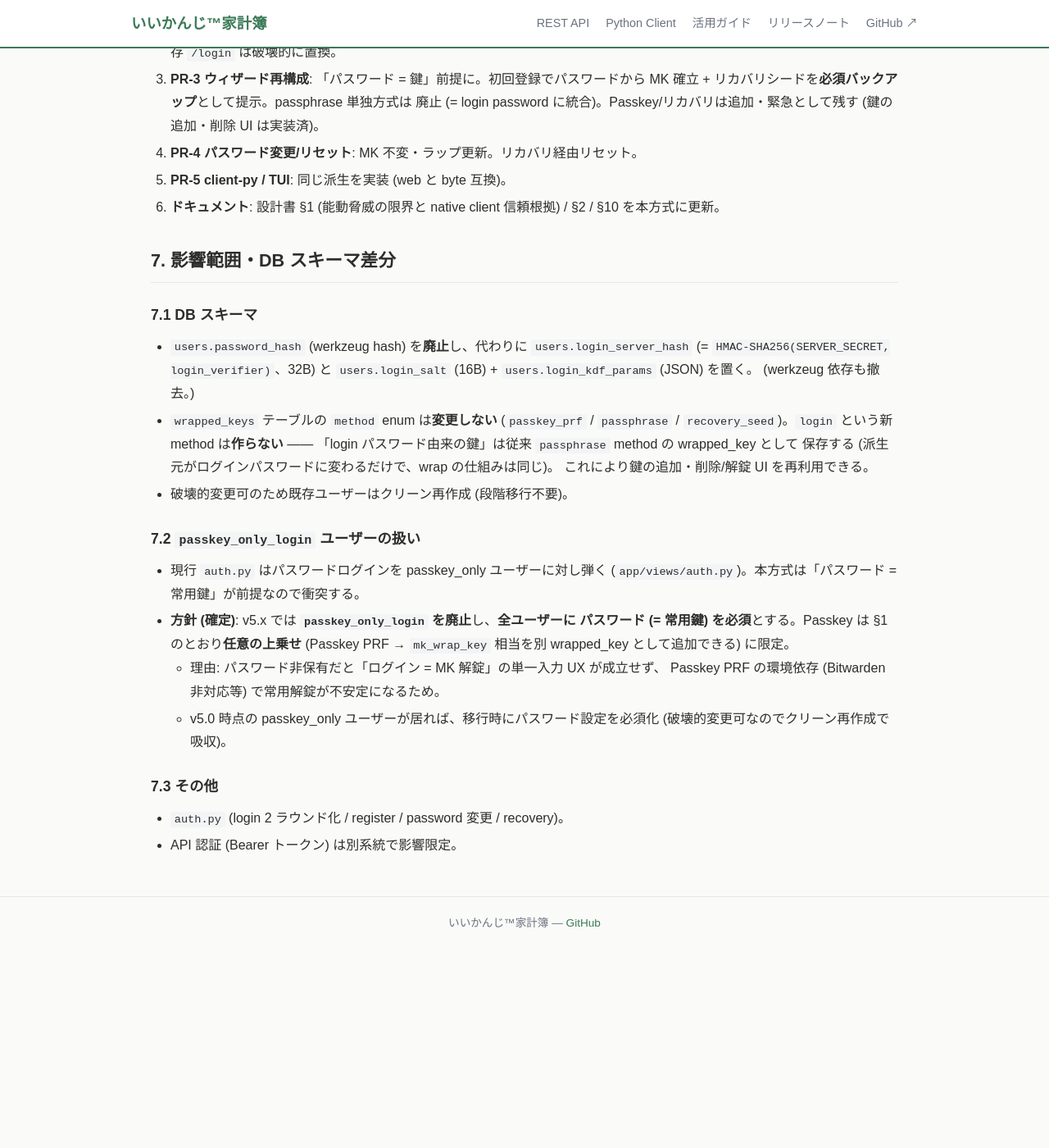
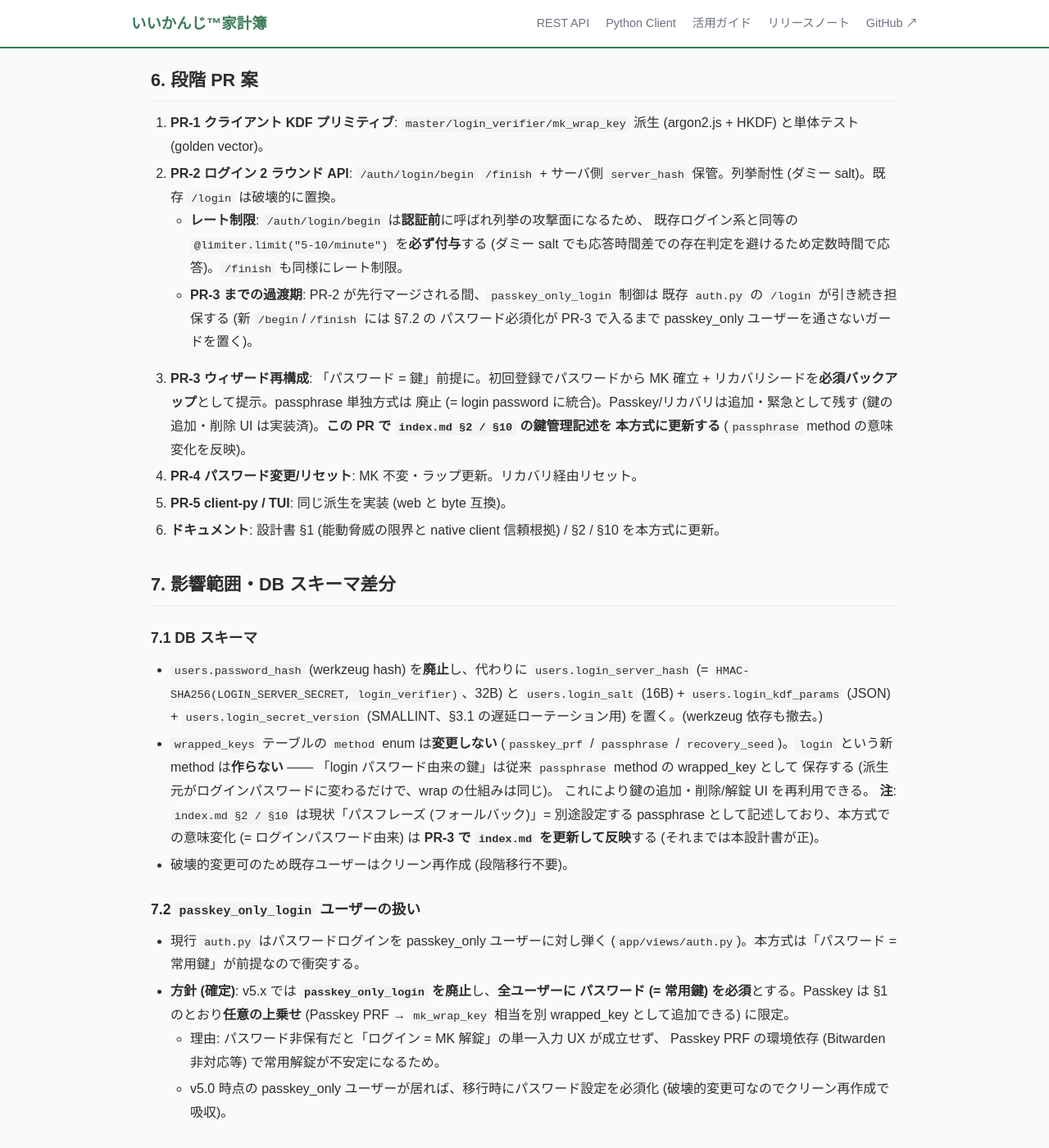
Before and after one commit to nananek/iikanji-kakeibo, a Jekyll site: the page built from docs/v5-e2ee/login-derived-mk.md, in a window 1280 px wide and 1400 px high, scrolled down 3483 px. Shown: the whole window at 82% size. Built offline with Jekyll 4.4.1, drawn with Linux system fonts in a browser that asks for light colours; our own code applies the rules of GitHub Pages for plain Markdown files; before the commit the page ends 4642 px from its top, so only the background shows below that; some of the changed text lies outside the part shown.

Commit message:
docs(e2ee): ログイン由来MK設計 レビュー2巡目を反映 (#385)
PR #386 review (2巡目) 対応:
- SERVER_SECRET ローテーション設計を追記 (§3.1)。専用変数 LOGIN_SERVER_SECRET
  に確定 (email擬名化の server_secret とは別)。遅延ローテーション
  (login_secret_version 併記・ログイン成功時に再計算上書き)。
- /auth/login/begin・/finish のレート制限要件を §6 PR-2 に明記 (5-10/minute、
  定数時間応答)。PR-2→PR-3 過渡期の passkey_only ガードも明記。
- passphrase method の意味変化を index.md §2/§10 に PR-3 で反映する TODO を
  §6/§7.1 に明記。
- HKDF salt=zero(32B) の根拠 (RFC 5869 §2.2) を §2 に追記。
- DB スキーマに login_secret_version 列を追加。

Co-Authored-By: Claude Opus 4.8 <noreply@anthropic.com>

```diff
--- a/docs/v5-e2ee/login-derived-mk.md
+++ b/docs/v5-e2ee/login-derived-mk.md
@@ -32,7 +32,7 @@ mk_wrap_key    = HKDF(master, info="iikanji-mk-wrap-v1")   # ← サーバに送
 
 **プリミティブ仕様 (byte 精度。client-py/TUI と相互実装するため確定値):**
 - `Argon2id`: パラメータは**設計書 §4 (index.md) の確定値**を使う = `memory=64 MiB, iterations=3, parallelism=1`、出力 32B。`salt` は 16B (per-user、`wrapped_keys.salt` と同枠)。
-- `HKDF` = **`HKDF-SHA256(ikm=master, salt=zero(32B), info=<上記文字列>, L=32)`**。info 文字列はバージョン付き (`iikanji-login-v1` / `iikanji-mk-wrap-v1`) を**全フローで厳守**する (短縮形を使わない)。
+- `HKDF` = **`HKDF-SHA256(ikm=master, salt=zero(32B), info=<上記文字列>, L=32)`**。info 文字列はバージョン付き (`iikanji-login-v1` / `iikanji-mk-wrap-v1`) を**全フローで厳守**する (短縮形を使わない)。`salt=zero(32B)` は RFC 5869 §2.2 (salt 省略時は HashLen バイトのゼロ列) に準拠し、既存 `bip39.js` の HKDF 実装と一致させる。
 
 - サーバが見るのは `login_verifier` だけ。HKDF は一方向なので `master` も
   `mk_wrap_key` も導けない → **パスワード流用前提でも受動管理者は MK を取れない**。
@@ -58,15 +58,21 @@ mk_wrap_key    = HKDF(master, info="iikanji-mk-wrap-v1")   # ← サーバに送
 3. `login_verifier = HKDF(master,"iikanji-login-v1")`、`mk_wrap_key = HKDF(master,"iikanji-mk-wrap-v1")`。
 4. クライアントが MK (32B random) を生成し `mk_wrap_key` で wrap。
 5. サーバへ送信: `{salt, kdf_params, login_verifier, wrapped_master_key, wrap_iv}`。
-   - サーバは `login_verifier` を**そのまま保存せず** `server_hash = HMAC-SHA256(SERVER_SECRET, login_verifier)`
-     を保存する。`SERVER_SECRET` は環境変数管理のサーバ固有秘密。**DB が流出しても
-     `SERVER_SECRET` が無ければ `login_verifier` 平文を得られない**ようにする
+   - サーバは `login_verifier` を**そのまま保存せず** `server_hash = HMAC-SHA256(LOGIN_SERVER_SECRET, login_verifier)`
+     を保存する。`LOGIN_SERVER_SECRET` は**本用途専用の**環境変数管理サーバ固有秘密
+     (email 擬名化の `server_secret` (index.md:67) とは**別変数**にして用途を混ぜない)。
+     **DB が流出しても `LOGIN_SERVER_SECRET` が無ければ `login_verifier` 平文を得られない**
      (二重 slow KDF は不要。`login_verifier` は既に高エントロピーなので HMAC で十分)。
+   - **`LOGIN_SERVER_SECRET` ローテーション**: 秘密を差し替えると全 `login_server_hash`
+     が無効になるため、**遅延ローテーション**を採る = `login_server_hash` に
+     `secret_version` を併記し、ログイン成功時 (= `login_verifier` を平文で握れる瞬間) に
+     旧 version なら新 secret で `server_hash` を再計算して上書きする。強制再認証は不要。
+     緊急失効が要る場合のみ全 version を無効化し全ユーザーにパスワード再設定を促す。
 6. クライアントはリカバリシードを生成・表示し、別の wrapped_key として保存 (緊急用)。
 
 ### 3.2 ログイン (2 ラウンド)
 1. `POST /auth/login/begin {username}` → サーバが `{salt, kdf_params}` を返す。
-   未知ユーザーには**決定的ダミー salt** = `HMAC-SHA256(SERVER_SECRET, username)` から
+   未知ユーザーには**決定的ダミー salt** = `HMAC-SHA256(LOGIN_SERVER_SECRET, username)` から
    導いた 16B を返す (リクエスト毎にランダムだと「同名 2 回で salt が変わる」差で
    存在判定されるため、**username に対し決定的**にして列挙耐性を持たせる。脅威モデル
    §Q3 と整合)。
@@ -122,10 +128,18 @@ OPAQUE (aPAKE) を使えば「サーバは salt 相当も見ない + 列挙耐
    (argon2.js + HKDF) と単体テスト (golden vector)。
 2. **PR-2 ログイン 2 ラウンド API**: `/auth/login/begin` `/finish` + サーバ側
    `server_hash` 保管。列挙耐性 (ダミー salt)。既存 `/login` は破壊的に置換。
+   - **レート制限**: `/auth/login/begin` は**認証前**に呼ばれ列挙の攻撃面になるため、
+     既存ログイン系と同等の `@limiter.limit("5-10/minute")` を**必ず付与**する
+     (ダミー salt でも応答時間差での存在判定を避けるため定数時間で応答)。`/finish`
+     も同様にレート制限。
+   - **PR-3 までの過渡期**: PR-2 が先行マージされる間、`passkey_only_login` 制御は
+     既存 `auth.py` の `/login` が引き続き担保する (新 `/begin`/`/finish` には §7.2 の
+     パスワード必須化が PR-3 で入るまで passkey_only ユーザーを通さないガードを置く)。
 3. **PR-3 ウィザード再構成**: 「パスワード = 鍵」前提に。初回登録でパスワードから
    MK 確立 + リカバリシードを**必須バックアップ**として提示。passphrase 単独方式は
    廃止 (= login password に統合)。Passkey/リカバリは追加・緊急として残す
-   (鍵の追加・削除 UI は実装済)。
+   (鍵の追加・削除 UI は実装済)。**この PR で `index.md §2 / §10` の鍵管理記述を
+   本方式に更新する** (`passphrase` method の意味変化を反映)。
 4. **PR-4 パスワード変更/リセット**: MK 不変・ラップ更新。リカバリ経由リセット。
 5. **PR-5 client-py / TUI**: 同じ派生を実装 (web と byte 互換)。
 6. **ドキュメント**: 設計書 §1 (能動脅威の限界と native client 信頼根拠) / §2 / §10
@@ -135,14 +149,17 @@ OPAQUE (aPAKE) を使えば「サーバは salt 相当も見ない + 列挙耐
 
 ### 7.1 DB スキーマ
 - `users.password_hash` (werkzeug hash) を**廃止**し、代わりに
-  `users.login_server_hash` (= `HMAC-SHA256(SERVER_SECRET, login_verifier)`、32B) と
-  `users.login_salt` (16B) + `users.login_kdf_params` (JSON) を置く。
-  (werkzeug 依存も撤去。)
+  `users.login_server_hash` (= `HMAC-SHA256(LOGIN_SERVER_SECRET, login_verifier)`、32B) と
+  `users.login_salt` (16B) + `users.login_kdf_params` (JSON) + `users.login_secret_version`
+  (SMALLINT、§3.1 の遅延ローテーション用) を置く。(werkzeug 依存も撤去。)
 - `wrapped_keys` テーブルの `method` enum は**変更しない** (`passkey_prf` /
   `passphrase` / `recovery_seed`)。`login` という新 method は**作らない** ——
   「login パスワード由来の鍵」は従来 `passphrase` method の wrapped_key として
   保存する (派生元がログインパスワードに変わるだけで、wrap の仕組みは同じ)。
   これにより鍵の追加・削除/解錠 UI を再利用できる。
+  **注**: `index.md §2 / §10` は現状「パスフレーズ (フォールバック)」= 別途設定する
+  passphrase として記述しており、本方式での意味変化 (= ログインパスワード由来) は
+  **PR-3 で `index.md` を更新して反映**する (それまでは本設計書が正)。
 - 破壊的変更可のため既存ユーザーはクリーン再作成 (段階移行不要)。
 
 ### 7.2 `passkey_only_login` ユーザーの扱い
```
